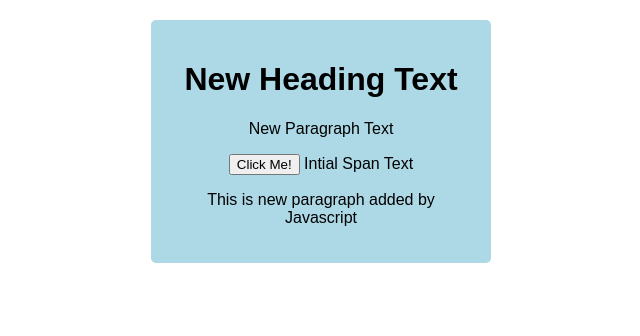
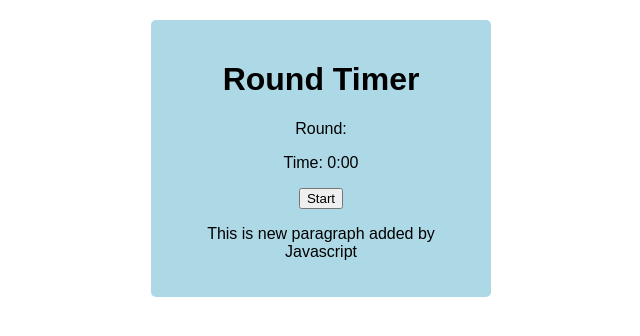
Before and after one commit to TJKAPILCODER/boxing_timer, a Flask app: page /timer in a window 1280 px wide. Shown: the top 336 px of the page, without its empty margins (319-959 px from the left). Run offline with Flask 3, Linux system fonts and the light colour scheme.

Commit message:
Intial timer.html setup

```diff
--- a/static/script.js
+++ b/static/script.js
@@ -9,8 +9,8 @@
     const myP = myDiv.querySelector('p')
 
     // Change the text if the existing h1 and p elements in timer.html
-    myH1.textContent = "New Heading Text";
-    myP.textContent = "New Paragraph Text";
+    myH1.textContent = "Round Timer";
+    myP.textContent = "Round:";
 
     // Create a new paragraph element
     const newParagraph = document.createElement('p');
--- a/static/style.css
+++ b/static/style.css
@@ -17,3 +17,41 @@
     border-radius: 5px; /* Round the Corners*/
     background-color: #f9f9f9; /* Light background color */
 }
+
+#myButton {
+    padding: 10px 20px; /* Add padding to the button*/
+    font-size: 16px; /* Increase the font size */
+    cursor: pointer; /* Change cursor when mouse pointer over button */
+    background-color: #4CAF50; /* Start Button Green */
+    color: white; /* White text for "Start" Withtin Button */
+    border: none; /* Remove the border */
+    border-radius: 5px; /* round the corners */
+}
+
+#myButton:hover {
+    background-color: #3e8e41; /* when mouse hovers over button, it becomes darker green */
+}
+
+#mySpan {
+    font-weight: bold; /* Bold text */
+    display: block; /* make it a block level comment */
+    margin-top: 10px; /* Add spacing above */
+}
+
+#toggleDiv {
+    display: none; /* Intially hide the div */
+    margin-top: 10px; /* Add some spacing from top */
+    padding: 10px; /* Add padding around div */
+    background-color: #e0f7fa; /* Light blue background */
+    border: 1px solid #b2ebf2; /* Loght blue border */
+    border-radius: 5px; /* Round the corners */
+}
+
+#roundDisplay {
+    font-size: 2em;
+    font-weight: bold; /* this will make the text it bold */
+}
+
+#timeDisplay {
+
+}
--- a/templates/timer.html
+++ b/templates/timer.html
@@ -1,18 +1,26 @@
 <!DOCTYPE html>
 <html>
     <head>
-        <title>JavaScript Test</title>
+        <title>Round Interval Timer</title>
         <link rel="stylesheet" href="{{ url_for('static', filename='style.css') }}">
     </head>
     <body>
     <div id ="myDiv">
-        <h1>My Basic Timer</h1>
-        <p>This is a paragraph</p>
-        <button id = "myButton">Click Me!</button>
-        <span id="mySpan">Intial Span Text</span>
-        <div id="toggleDiv">
-            This div will be toggled.
-        </div>
+
+        <h1>Round Timer</h1>
+
+        <p>Round: <span id="roundDisplay">1</span></p>
+
+        <p>Time: <span id="timeDisplay">0:00</span></p>
+
+        <button id = "startButton">Start</button>
+
+        <button id = "pauseButton" style="display: none">Pause</button>
+
+        <button id = "resetButton" style="display: none">Reset</button>
+
+        <div id="toggleDiv"> This div will be toggled.</div>
+
     </div>
         <script src="{{ url_for('static', filename='script.js') }}"></script>
     </body>
```
